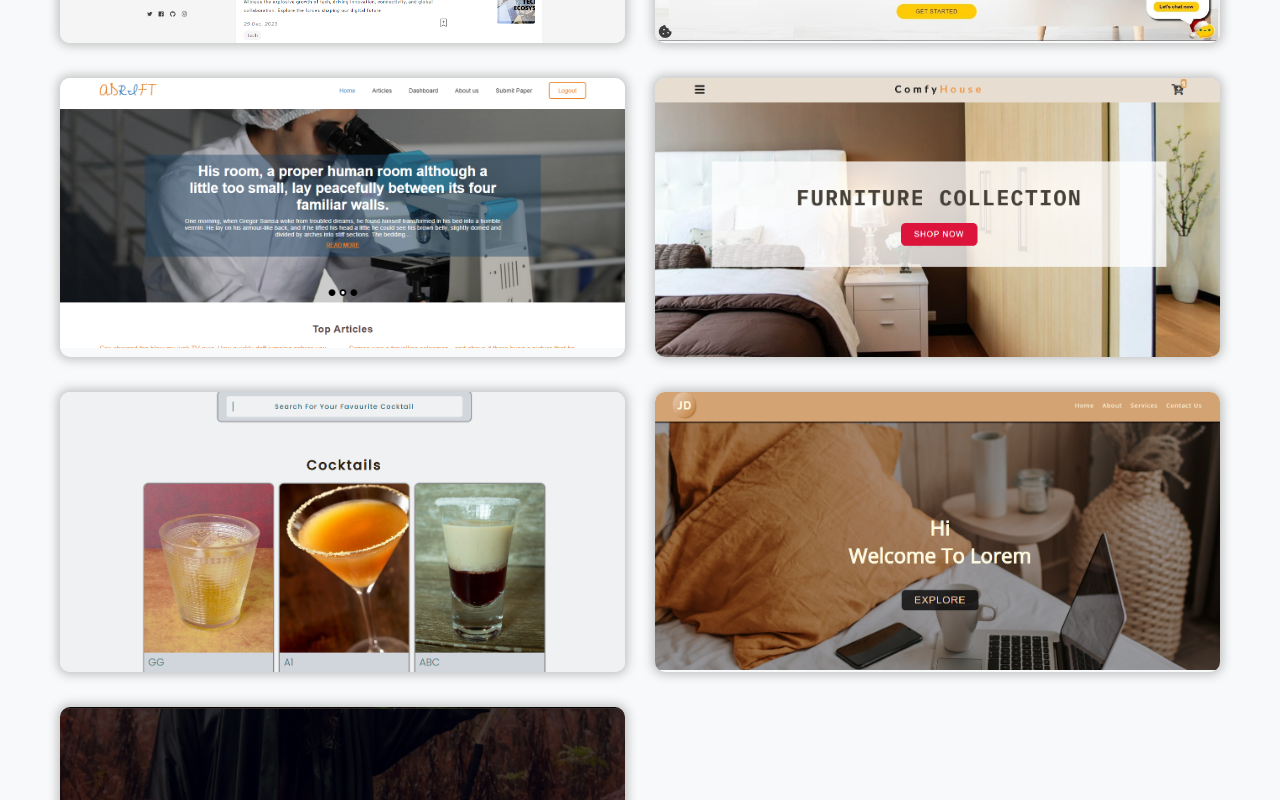
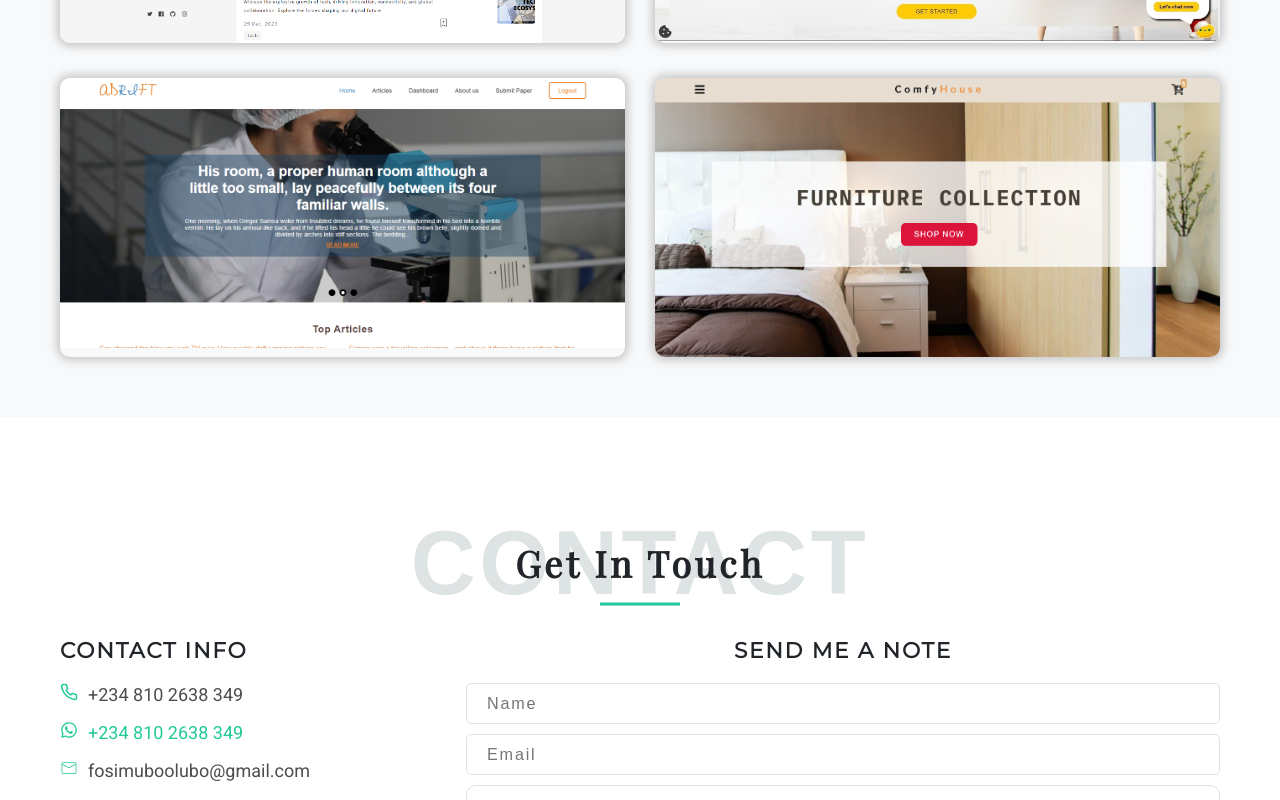
Before and after one commit to FojoBass/myPortfolio, a React (Create React App) app: page / in a window 1280 px wide. Shown: the part 2000-2800 px from the top of the page. Built offline with nearby package versions, Linux system fonts and the light colour scheme.

Commit message:
Removed some projects

```diff
--- a/src/context.js
+++ b/src/context.js
@@ -90,37 +90,37 @@ export const AppContextProvider = ({ children }) => {
       url: 'https://fojo-comfy-house.netlify.app/',
       date: 'December, 2020',
     },
-    {
-      name: 'Cocktails',
-      stack: [{ title: 'ReactJs', icon: <FaReact /> }],
-      info: `In this project, informations of cocktails were gotten from an api, and displayed.\nUsers can search for cocktails based on their names. The site also has night mode.`,
-      imgUrls: ['/images/cocktales 1.png', '/images/cocktales 2.png'],
-      id: '2',
-      url: 'https://cocktales.netlify.app/',
-      date: 'January, 2022',
-    },
-    {
-      name: 'Portfolio',
-      stack: [{ title: 'ReactJs', icon: <FaReact /> }],
-      info: 'This project is a dummy portfolio site. It has full responsiveness, and was built with ReactJs',
-      imgUrls: ['/images/jd 1.png', '/images/jd 2.png'],
-      id: '3',
-      url: 'https://dummy-jd.netlify.app/',
-      date: 'February, 2023',
-    },
-    {
-      name: 'Game of Luck',
-      stack: [
-        { title: 'HTML', icon: <AiFillHtml5 /> },
-        { title: 'CSS', icon: <SiCss3 /> },
-        { title: 'Js', icon: <SiJavascript /> },
-      ],
-      info: `This project is a simple game, where the user selects a shape, and has to guess which concealed box has that shape.\nIt has 2 difficulty options, music and sfx, and records of games (stored using localStorage)`,
-      imgUrls: ['/images/gol 1.png', '/images/gol 2.png'],
-      id: '4',
-      url: 'https://game-of-luck.netlify.app/',
-      date: 'Novermber 2022',
-    },
+    // {
+    //   name: 'Cocktails',
+    //   stack: [{ title: 'ReactJs', icon: <FaReact /> }],
+    //   info: `In this project, informations of cocktails were gotten from an api, and displayed.\nUsers can search for cocktails based on their names. The site also has night mode.`,
+    //   imgUrls: ['/images/cocktales 1.png', '/images/cocktales 2.png'],
+    //   id: '2',
+    //   url: 'https://cocktales.netlify.app/',
+    //   date: 'January, 2022',
+    // },
+    // {
+    //   name: 'Portfolio',
+    //   stack: [{ title: 'ReactJs', icon: <FaReact /> }],
+    //   info: 'This project is a dummy portfolio site. It has full responsiveness, and was built with ReactJs',
+    //   imgUrls: ['/images/jd 1.png', '/images/jd 2.png'],
+    //   id: '3',
+    //   url: 'https://dummy-jd.netlify.app/',
+    //   date: 'February, 2023',
+    // },
+    // {
+    //   name: 'Game of Luck',
+    //   stack: [
+    //     { title: 'HTML', icon: <AiFillHtml5 /> },
+    //     { title: 'CSS', icon: <SiCss3 /> },
+    //     { title: 'Js', icon: <SiJavascript /> },
+    //   ],
+    //   info: `This project is a simple game, where the user selects a shape, and has to guess which concealed box has that shape.\nIt has 2 difficulty options, music and sfx, and records of games (stored using localStorage)`,
+    //   imgUrls: ['/images/gol 1.png', '/images/gol 2.png'],
+    //   id: '4',
+    //   url: 'https://game-of-luck.netlify.app/',
+    //   date: 'Novermber 2022',
+    // },
   ];
 
   const [projectId, setProjectId] = useState(1);
```
